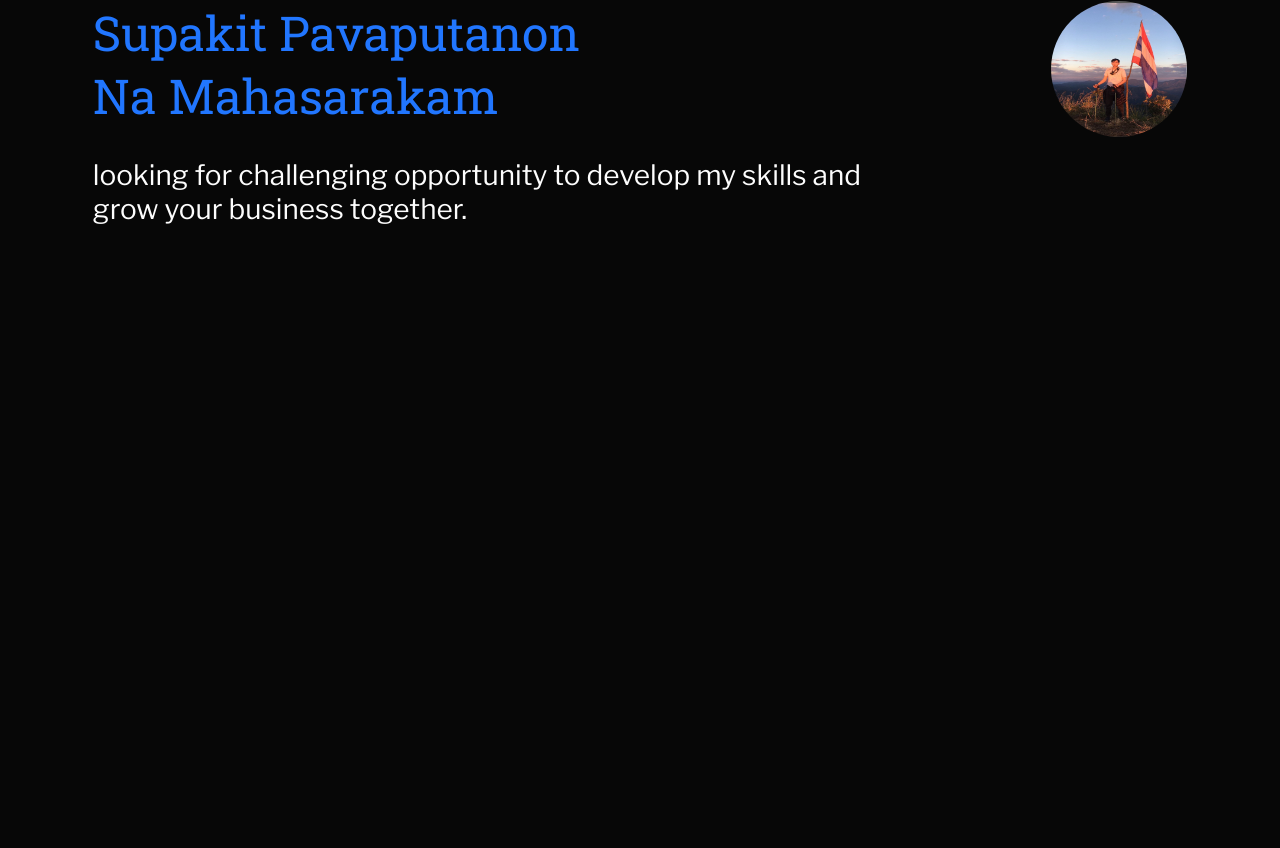
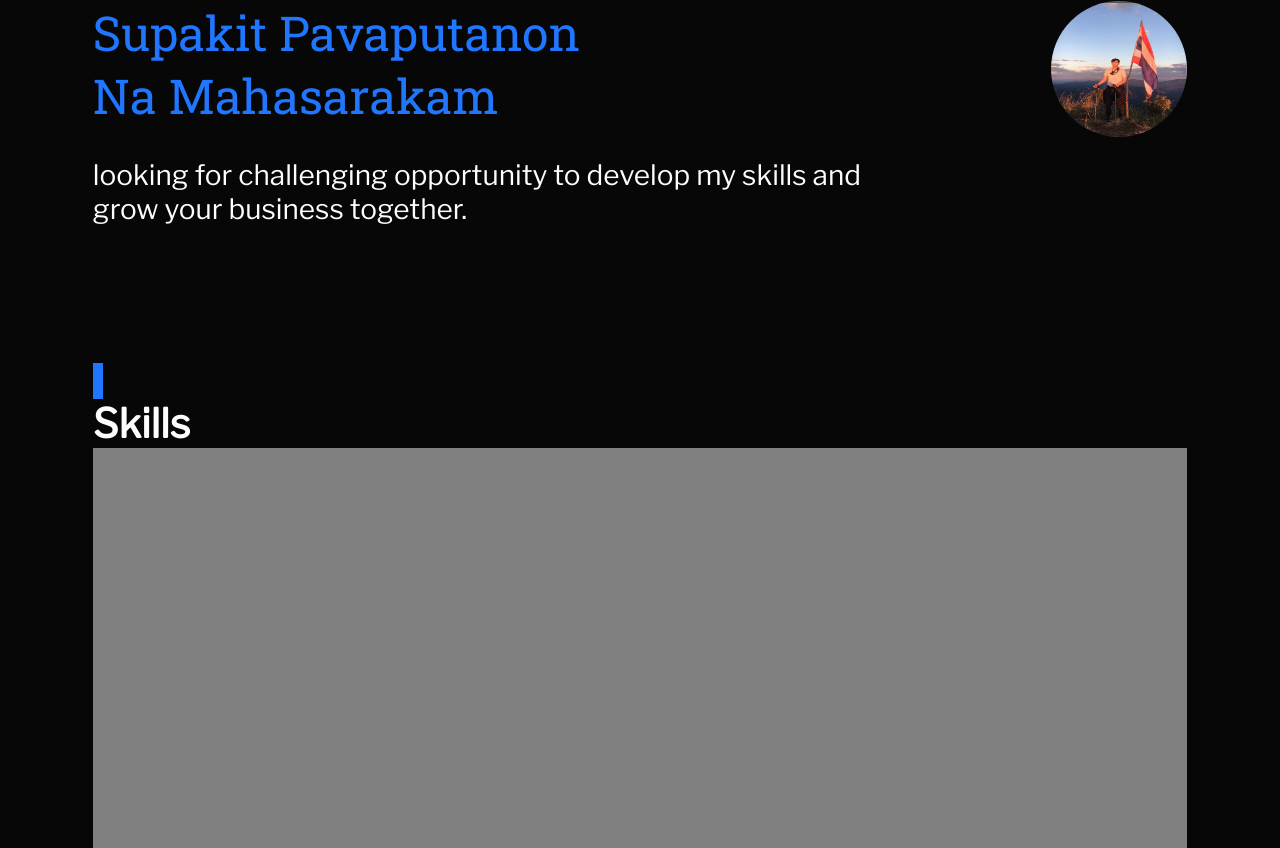
Before and after one commit to Newtepos/my-resume, a Next.js app: page / in a window 1280 px wide. Shown: the part 296-1144 px from the top of the page. Before the commit the page ends 800 px from the top, so only its background shows below. Built offline with nearby package versions, Linux system fonts and the light colour scheme.

Commit message:
Add Skills Container

```diff
--- /dev/null
+++ b/components/skills/Skills.js
@@ -0,0 +1,10 @@
+import classes from './Skills.module.css'
+
+const Skills = (props) => {
+    return <section className={classes.main_container}>
+        <h3>Skills</h3>
+        <div className={classes.skills_container}></div>
+     </section>
+}
+
+export default Skills
--- /dev/null
+++ b/components/skills/Skills.module.css
@@ -0,0 +1,17 @@
+.main_container {
+    display: flex;
+    flex-direction: column;
+}
+
+.main_container::before {
+    content: '';
+    background: #2176FF;
+    width: 1rem;
+    height: 3.6rem;
+}
+
+.skills_container {
+    width: 100%;
+    height: 50vh;
+    background: gray;
+}
--- a/pages/index.js
+++ b/pages/index.js
@@ -1,7 +1,12 @@
-import Aboutme from "../components/aboutme/Aboutme"
+import { Fragment } from "react";
+import Aboutme from "../components/aboutme/Aboutme";
+import Skills from "../components/skills/Skills";
 
 export default function Home() {
   return (
-    <Aboutme></Aboutme>
-  )
+    <Fragment>
+      <Aboutme></Aboutme>
+      <Skills></Skills>
+    </Fragment>
+  );
 }
--- a/styles/globals.css
+++ b/styles/globals.css
@@ -42,6 +42,12 @@ h2 {
   font-family: Libre Franklin;
 }
 
+h3 {
+  font-size: 4rem;
+  font-weight: 600;
+  font-family: Libre Franklin;
+}
+
 li {
   font-size: 2rem;
   font-weight: bold;
```
Also changed, not shown: components/skills/Skill-tile.js (added), image/bg-img.jpg (added).
